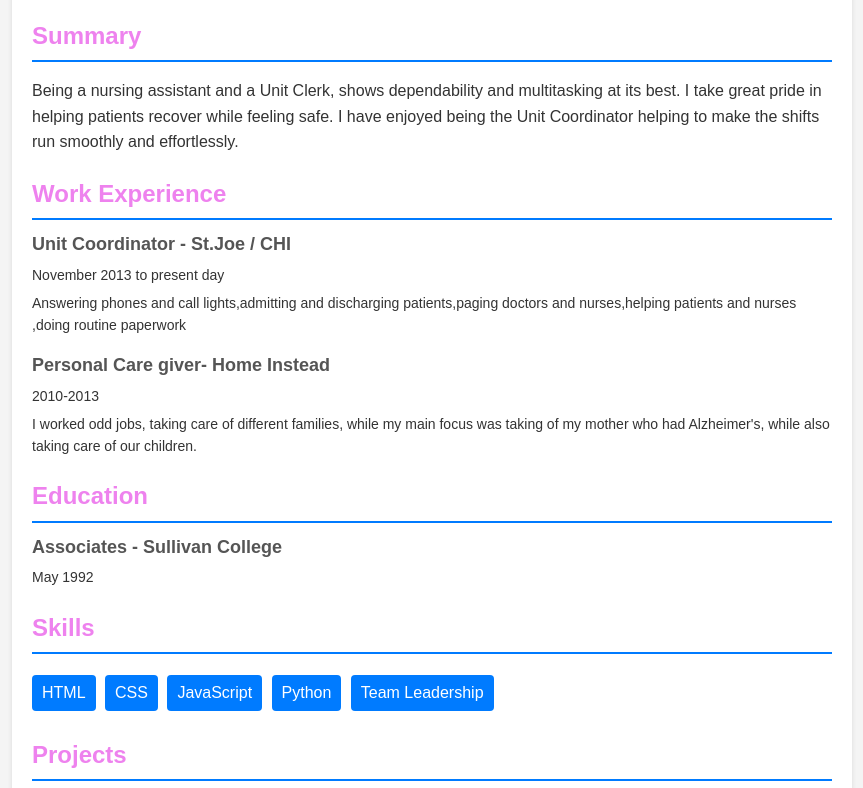
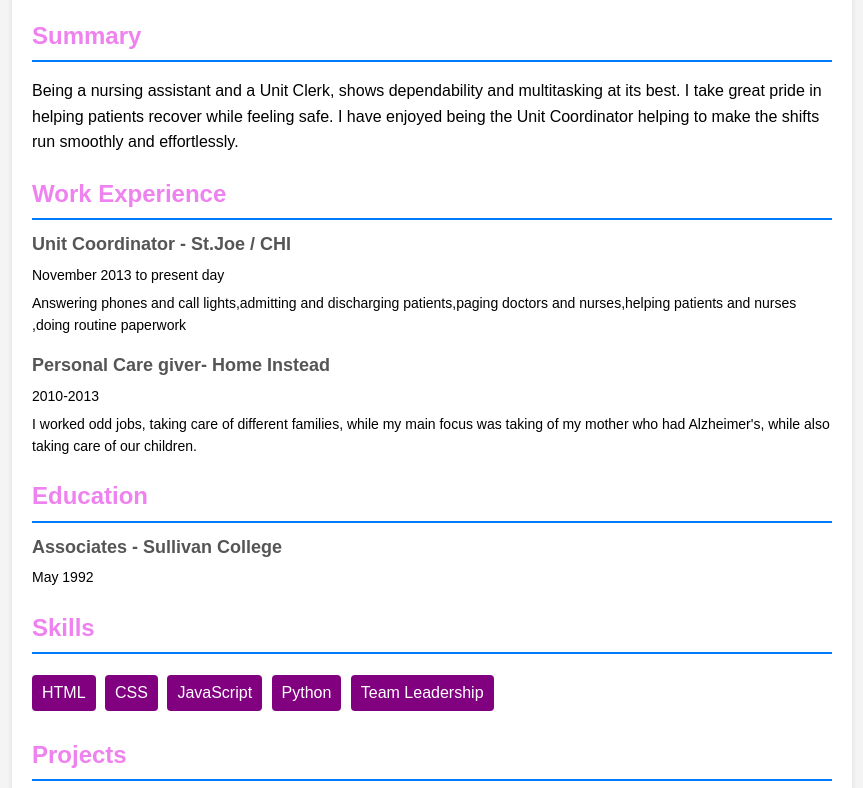
Before and after one commit to hwcurtis/hwcurtis.github.io, a plain HTML site: page index.html in a window 1280 px wide. Shown: the part 124-912 px from the top of the page, without its empty margins (208-1071 px from the left). Drawn offline with Linux system fonts and the light colour scheme.

Commit message:
hopefully last color check

```diff
--- a/index.html
+++ b/index.html
@@ -11,7 +11,7 @@
             line-height: 1.6;
             margin: 0;
             padding: 0;
-            color: #333;
+            color: black;
             background-color: #f4f4f4;
         }
         .container {
@@ -37,7 +37,7 @@
             font-size: 14px;
         }
         .contact a {
-            color: #007bff;
+            color: violet;
             text-decoration: none;
         }
         .section {
@@ -66,8 +66,8 @@
         }
         .skills ul li {
             display: inline-block;
-            background: #007bff;
-            color: #fff;
+            background: purple;
+            color: white;
             padding: 5px 10px;
             margin: 5px 5px 5px 0;
             border-radius: 4px;
@@ -82,6 +82,8 @@
                 <h1>Hope Wiedemann Curtis</h1>
                 <p class="contact">
                     Email:hopewcurtis@gmail.com
+
+
 
 
 
```
